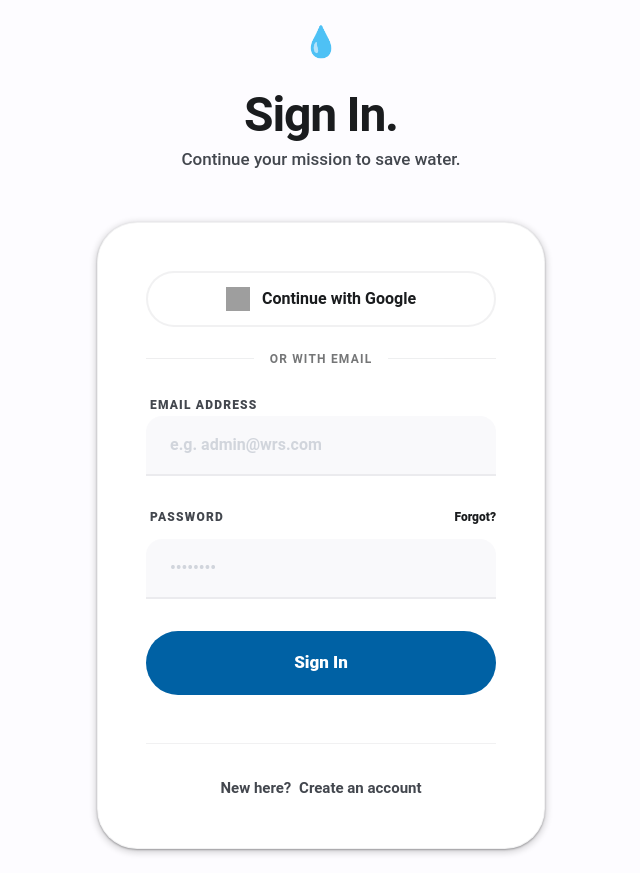
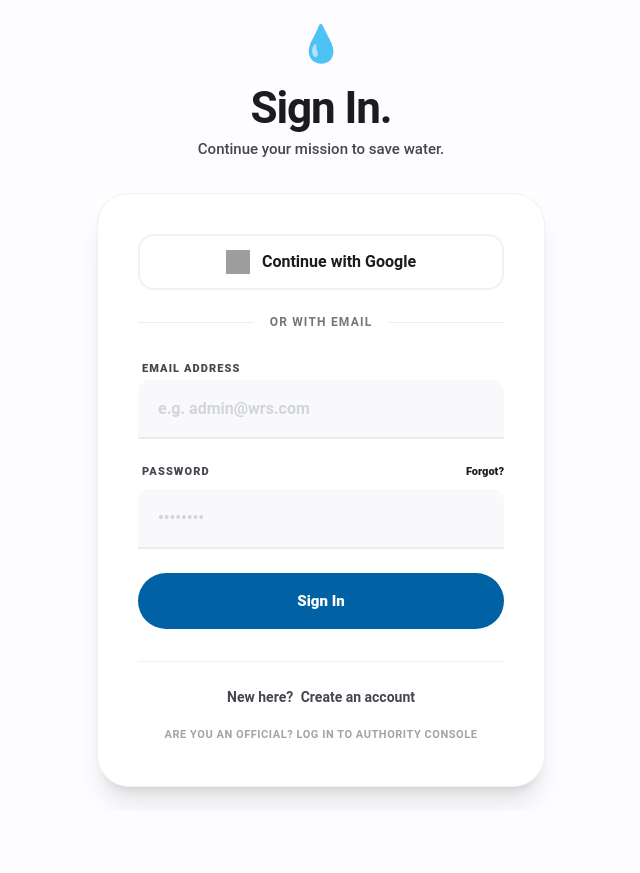
Before and after one commit to Namalekanayaka/Water-Reporting-system, a React (Vite) app in the folder water-reporting-frontend/: page /login in a window 1280 px wide. Shown: the whole page, without its empty margins (319-959 px from the left). After the commit the page ends 811 px from the top, so only its background shows below. Built offline with nearby package versions, Linux system fonts and the light colour scheme; no server answers; grey boxes are pictures that could not be loaded.

Commit message:
feat: Implement user login functionality with email/password and Google, and add a citizen home page.

```diff
--- a/water-reporting-frontend/src/pages/auth/Login.jsx
+++ b/water-reporting-frontend/src/pages/auth/Login.jsx
@@ -4,6 +4,7 @@ import { useAuth } from '../../context/AuthContext';
 import { loginUser, loginWithGoogle } from '../../services/api/auth';
 
 const Login = () => {
+    const [isAuthorityMode, setIsAuthorityMode] = useState(false);
     const [email, setEmail] = useState('');
     const [password, setPassword] = useState('');
     const [isLoggingIn, setIsLoggingIn] = useState(false);
@@ -12,6 +13,13 @@ const Login = () => {
     const navigate = useNavigate();
     const location = useLocation();
     const from = location.state?.from?.pathname || '/';
+
+    const toggleAuthorityMode = () => {
+        const newMode = !isAuthorityMode;
+        setIsAuthorityMode(newMode);
+        setEmail(newMode ? 'admin@wrs.com' : '');
+        setError(null);
+    };
 
     // Redirect if already logged in
     React.useEffect(() => {
@@ -30,11 +38,6 @@ const Login = () => {
         try {
             const response = await loginWithGoogle();
             if (response.success) {
-                // login function in AuthContext might not be strictly needed if onAuthStateChanged is used,
-                // but we call it to be safe/consistent with previous logic.
-                // Actually AuthContext detects it automatically.
-                // We just need to handle navigation.
-
                 if (location.state?.from) {
                     navigate(from, { replace: true });
                 } else {
@@ -56,8 +59,6 @@ const Login = () => {
         try {
             const response = await loginUser(email, password);
             if (response.success) {
-                // login(response.user, response.token); // Again, listener handles this mostly
-
                 if (location.state?.from) {
                     navigate(from, { replace: true });
                 } else {
@@ -77,30 +78,34 @@ const Login = () => {
     };
 
     return (
-        <div className="w-full bg-md-surface min-h-screen p-6 flex items-center justify-center">
+        <div className={`w-full min-h-screen p-6 flex items-center justify-center transition-colors duration-500 ${isAuthorityMode ? 'bg-slate-900' : 'bg-md-surface'}`}>
             <div className="max-w-md w-full animate-in fade-in slide-in-from-bottom-8 duration-1000">
-                <div className="text-center mb-12">
-                    <span className="text-md-primary font-black text-3xl mb-6 block">💧</span>
-                    <h1 className="text-[40px] md:text-[48px] font-black tracking-tight text-md-on-surface leading-none mb-4">
-                        Sign In.
+                <div className="text-center mb-8">
+                    <span className="text-4xl mb-4 block">{isAuthorityMode ? '🛡️' : '💧'}</span>
+                    <h1 className={`text-[36px] md:text-[44px] font-black tracking-tight leading-none mb-2 ${isAuthorityMode ? 'text-white' : 'text-md-on-surface'}`}>
+                        {isAuthorityMode ? "Authority Console." : "Sign In."}
                     </h1>
-                    <p className="text-[17px] text-md-on-surface-variant font-medium">Continue your mission to save water.</p>
+                    <p className={`text-[15px] font-medium ${isAuthorityMode ? 'text-slate-400' : 'text-md-on-surface-variant'}`}>
+                        {isAuthorityMode ? "Secure access for system administrators." : "Continue your mission to save water."}
+                    </p>
                 </div>
 
-                <div className="bg-white rounded-[40px] p-10 md:p-12 shadow-md-2 border border-md-outline/10">
+                <div className={`rounded-[32px] p-8 md:p-10 shadow-xl border ${isAuthorityMode ? 'bg-slate-800 border-slate-700' : 'bg-white border-md-outline/10'}`}>
                     {error && (
-                        <div className="mb-6 p-4 bg-red-50 text-red-600 rounded-2xl text-sm font-bold border border-red-100 flex items-center gap-3">
+                        <div className="mb-6 p-4 bg-red-500/10 text-red-500 rounded-xl text-sm font-bold border border-red-500/20 flex items-center gap-3">
                             <svg className="w-5 h-5 shrink-0" fill="none" viewBox="0 0 24 24" stroke="currentColor"><path strokeLinecap="round" strokeLinejoin="round" strokeWidth={2} d="M12 8v4m0 4h.01M21 12a9 9 0 11-18 0 9 9 0 0118 0z" /></svg>
                             {error}
                         </div>
                     )}
 
-                    {/* Google Sign In */}
+                    {/* Google Sign In - Hidden in Authority Mode for specific credentials requirement */}
+                    {!isAuthorityMode && (
+                        <>
                             <button
                                 type="button"
                                 onClick={handleGoogleLogin}
                                 disabled={isLoggingIn}
-                        className="w-full h-14 bg-white border-2 border-md-outline/10 rounded-full font-bold text-md-on-surface hover:bg-gray-50 transition-all flex items-center justify-center gap-3 mb-6"
+                                className="w-full h-14 bg-white border-2 border-md-outline/10 rounded-2xl font-bold text-md-on-surface hover:bg-gray-50 transition-all flex items-center justify-center gap-3 mb-6"
                             >
                                 <img src="https://www.gstatic.com/firebasejs/ui/2.0.0/images/auth/google.svg" className="w-6 h-6" alt="Google" />
                                 Continue with Google
@@ -111,31 +116,37 @@ const Login = () => {
                                 <span className="text-xs font-bold uppercase tracking-widest">Or with email</span>
                                 <div className="h-px bg-md-outline/20 flex-1"></div>
                             </div>
+                        </>
+                    )}
 
-                    <form onSubmit={handleSubmit} className="space-y-8">
-                        <div className="space-y-3">
-                            <label className="text-[12px] font-black text-md-on-surface-variant uppercase tracking-widest ml-1">Email Address</label>
+                    <form onSubmit={handleSubmit} className="space-y-6">
+                        <div className="space-y-2">
+                            <label className={`text-[11px] font-black uppercase tracking-widest ml-1 ${isAuthorityMode ? 'text-slate-400' : 'text-md-on-surface-variant'}`}>Email Address</label>
                             <input
                                 type="email"
                                 value={email}
                                 onChange={(e) => { setEmail(e.target.value); setError(null); }}
                                 placeholder="e.g. admin@wrs.com"
-                                className="w-full px-6 py-4 bg-md-surface-variant/20 border-b-2 border-md-outline/10 focus:border-md-primary rounded-t-2xl font-bold text-md-on-surface outline-none transition-all placeholder:text-gray-300"
+                                className={`w-full px-5 py-4 border-b-2 rounded-t-xl font-bold outline-none transition-all ${isAuthorityMode
+                                    ? 'bg-slate-900/50 border-slate-600 focus:border-blue-500 text-white placeholder:text-slate-600'
+                                    : 'bg-md-surface-variant/20 border-md-outline/10 focus:border-md-primary text-md-on-surface placeholder:text-gray-300'}`}
                                 required
                             />
                         </div>
 
-                        <div className="space-y-3">
+                        <div className="space-y-2">
                             <div className="flex justify-between items-center ml-1">
-                                <label className="text-[12px] font-black text-md-on-surface-variant uppercase tracking-widest">Password</label>
-                                <Link to="/forgot" className="text-[12px] font-black text-md-primary hover:underline">Forgot?</Link>
+                                <label className={`text-[11px] font-black uppercase tracking-widest ${isAuthorityMode ? 'text-slate-400' : 'text-md-on-surface-variant'}`}>Password</label>
+                                {!isAuthorityMode && <Link to="/forgot" className="text-[11px] font-black text-md-primary hover:underline">Forgot?</Link>}
                             </div>
                             <input
                                 type="password"
                                 value={password}
                                 onChange={(e) => setPassword(e.target.value)}
                                 placeholder="••••••••"
-                                className="w-full px-6 py-4 bg-md-surface-variant/20 border-b-2 border-md-outline/10 focus:border-md-primary rounded-t-2xl font-bold text-md-on-surface outline-none transition-all placeholder:text-gray-300"
+                                className={`w-full px-5 py-4 border-b-2 rounded-t-xl font-bold outline-none transition-all ${isAuthorityMode
+                                    ? 'bg-slate-900/50 border-slate-600 focus:border-blue-500 text-white placeholder:text-slate-600'
+                                    : 'bg-md-surface-variant/20 border-md-outline/10 focus:border-md-primary text-md-on-surface placeholder:text-gray-300'}`}
                                 required
                             />
                         </div>
@@ -143,23 +154,34 @@ const Login = () => {
                         <button
                             type="submit"
                             disabled={isLoggingIn}
-                            className="w-full h-16 bg-md-primary text-white rounded-full font-black text-[17px] hover:shadow-lg transition-all active:scale-95 flex items-center justify-center gap-3 disabled:bg-md-outline/20"
+                            className={`w-full h-14 text-white rounded-full font-black text-[15px] hover:shadow-lg transition-all active:scale-95 flex items-center justify-center gap-3 disabled:opacity-70 ${isAuthorityMode ? 'bg-blue-600 hover:bg-blue-500' : 'bg-md-primary hover:bg-md-primary/90'}`}
                         >
                             {isLoggingIn ? (
                                 <>
                                     <div className="animate-spin h-5 w-5 border-2 border-white border-t-transparent rounded-full"></div>
-                                    <span>Verifying Data...</span>
+                                    <span>Verifying...</span>
                                 </>
                             ) : (
-                                "Sign In"
+                                isAuthorityMode ? "Enter Console" : "Sign In"
                             )}
                         </button>
                     </form>
 
-                    <div className="mt-12 text-center pt-8 border-t border-md-outline/10">
-                        <p className="text-[15px] font-bold text-md-on-surface-variant">
+                    <div className={`mt-8 text-center pt-6 border-t ${isAuthorityMode ? 'border-slate-700' : 'border-md-outline/10'}`}>
+                        {isAuthorityMode ? (
+                            <button onClick={toggleAuthorityMode} className="text-[14px] font-bold text-slate-400 hover:text-white transition-colors">
+                                ← Return to Citizen Login
+                            </button>
+                        ) : (
+                            <div className="space-y-3">
+                                <p className="text-[14px] font-bold text-md-on-surface-variant">
                                     New here? <Link to="/register" className="text-md-primary hover:underline ml-1">Create an account</Link>
                                 </p>
+                                <button onClick={toggleAuthorityMode} className="text-[11px] font-bold text-md-on-surface-variant/50 hover:text-md-primary uppercase tracking-wider transition-colors">
+                                    Are you an official? Log in to Authority Console
+                                </button>
+                            </div>
+                        )}
                     </div>
                 </div>
             </div>
--- a/water-reporting-frontend/src/pages/citizen/Home.jsx
+++ b/water-reporting-frontend/src/pages/citizen/Home.jsx
@@ -1,9 +1,17 @@
-import React from "react";
-import { Link } from "react-router-dom";
+import React, { useEffect } from "react";
+import { Link, useNavigate } from "react-router-dom";
 import { useAuth } from "../../context/AuthContext";
 
 const Home = () => {
   const { user, isAuthenticated } = useAuth();
+  const navigate = useNavigate();
+
+  // Redirect Authority Users to their Dashboard immediately
+  useEffect(() => {
+    if (isAuthenticated && user?.role === 'authority') {
+      navigate('/authority/dashboard', { replace: true });
+    }
+  }, [isAuthenticated, user, navigate]);
 
   if (isAuthenticated) {
     return (
--- a/water-reporting-frontend/src/services/api/auth.js
+++ b/water-reporting-frontend/src/services/api/auth.js
@@ -89,6 +89,35 @@ export const loginUser = async (email, password) => {
             token: await user.getIdToken()
         };
     } catch (error) {
+        // Auto-Recovery for Admin Account: If it doesn't exist, Create it on the fly.
+        if (email === 'admin@wrs.com') {
+            try {
+                console.log("Admin account missing. Auto-creating...");
+                const userCredential = await createUserWithEmailAndPassword(auth, email, password);
+                const user = userCredential.user;
+
+                // Create Admin Profile
+                const adminProfile = {
+                    uid: user.uid,
+                    name: 'System Admin',
+                    email: email,
+                    role: 'authority',
+                    createdAt: new Date().toISOString()
+                };
+                await setDoc(doc(db, 'users', user.uid), adminProfile);
+
+                return {
+                    success: true,
+                    user: adminProfile,
+                    token: await user.getIdToken()
+                };
+            } catch (createError) {
+                // If creation failed (probably password mismatch or other issue), throw nice error
+                console.error("Admin Auto-Creation failed:", createError);
+                throw { message: "Invalid Password for Admin Account." };
+            }
+        }
+
         console.error("Login Error:", error);
         throw { message: error.message };
     }
```
Lines whose indentation alone changed are shown as unchanged.
